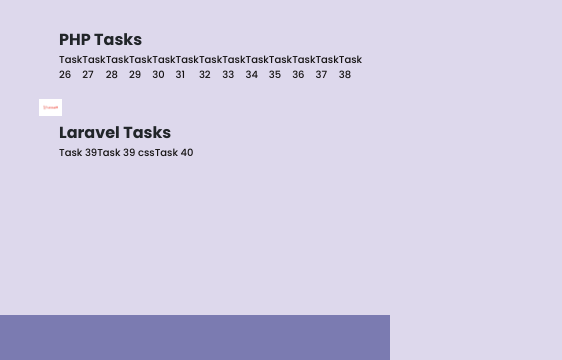
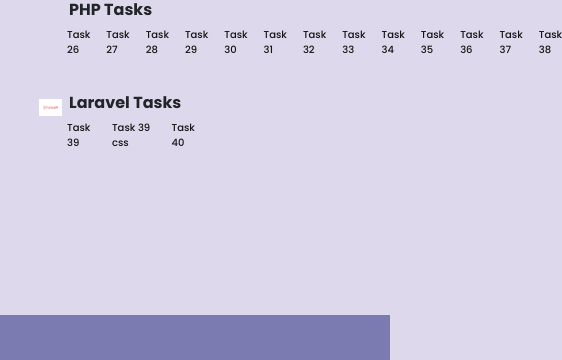
Before and after one commit to ZamzamNiaz/NAVTTC-TASKS, a plain HTML site: page index.html in a window 390 px wide. Shown: the part 1029-1389 px from the top of the page, 562 px wide, since content can reach past the window. Drawn offline with nearby package versions, Linux system fonts and the light colour scheme.

Commit message:
spaced evenly

```diff
--- a/style.css
+++ b/style.css
@@ -152,8 +152,8 @@ footer i:hover{
         left: -100px;
     }
     .vertical-title{
-    top: -30px;
-    left: -80px;
+    top: -60px;
+    left: -70px;
     justify-content: space-evenly;
     }
     .vertical-desc{
@@ -161,5 +161,9 @@ footer i:hover{
         top: -30px;
         left: -80px;
     }
+    .vertical-desc a {
+        margin: 8px;
+        margin-top: -25px;
+    }
 
  }
```
Also changed, not shown: index.html (+0 -1 lines).
